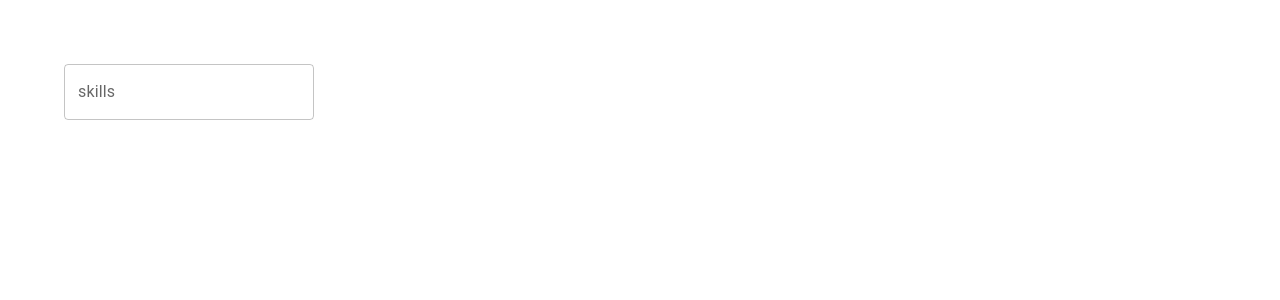
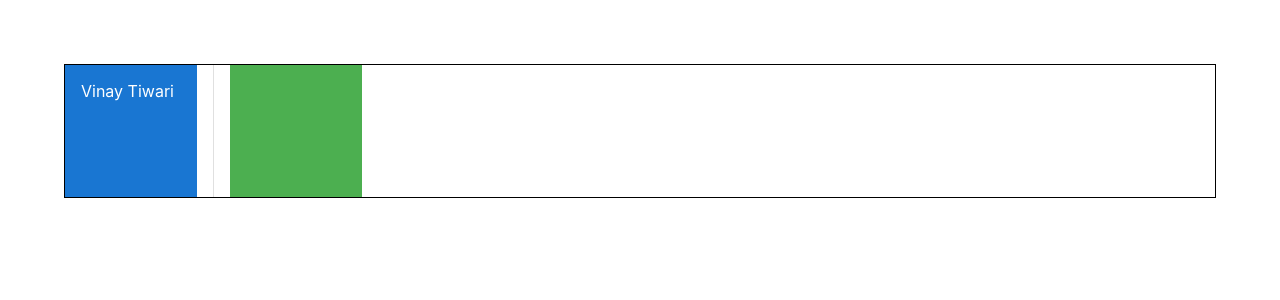
Before and after one commit to Vinay762/MaterialUi, a React (Create React App) app in the folder react-mui-demo/: page / in a window 1280 px wide. Shown: the top 300 px of the page. Built offline with nearby package versions, Linux system fonts and the light colour scheme.

Commit message:
Stack 1d

```diff
--- a/react-mui-demo/src/App.tsx
+++ b/react-mui-demo/src/App.tsx
@@ -1,10 +1,10 @@
 import './App.css';
-import { MuiAutoComplete } from './components/MuiAutoComplete';
+import { MuiLayout } from './components/MuiLayout';
 
 function App() {
   return (
     <div className="App">
-      <MuiAutoComplete/>
+      <MuiLayout/>
     </div>
   );
 }
--- /dev/null
+++ b/react-mui-demo/src/components/MuiLayout.tsx
@@ -0,0 +1,29 @@
+import {Box, Stack, Divider} from '@mui/material'
+
+export const MuiLayout = () => {
+  return (
+    <Stack sx={{
+        border : '1px solid'
+    }} direction = 'row' spacing = {2}
+    divider = {<Divider orientation='vertical' flexItem/>}
+    >
+    <Box sx={{
+        backgroundColor : 'primary.main',
+        color : 'white',
+        height : '100px',
+        width : '100px',
+        padding : '16px',
+        '&:hover' : {
+            backgroundColor : 'primary.light',
+        },
+    }} >Vinay Tiwari</Box>
+    <Box
+        display = 'flex'
+        height = '100px'
+        width='100px'
+        bgcolor='success.light'
+        p = {2}
+    ></Box>
+    </Stack>
+  )
+}
```
